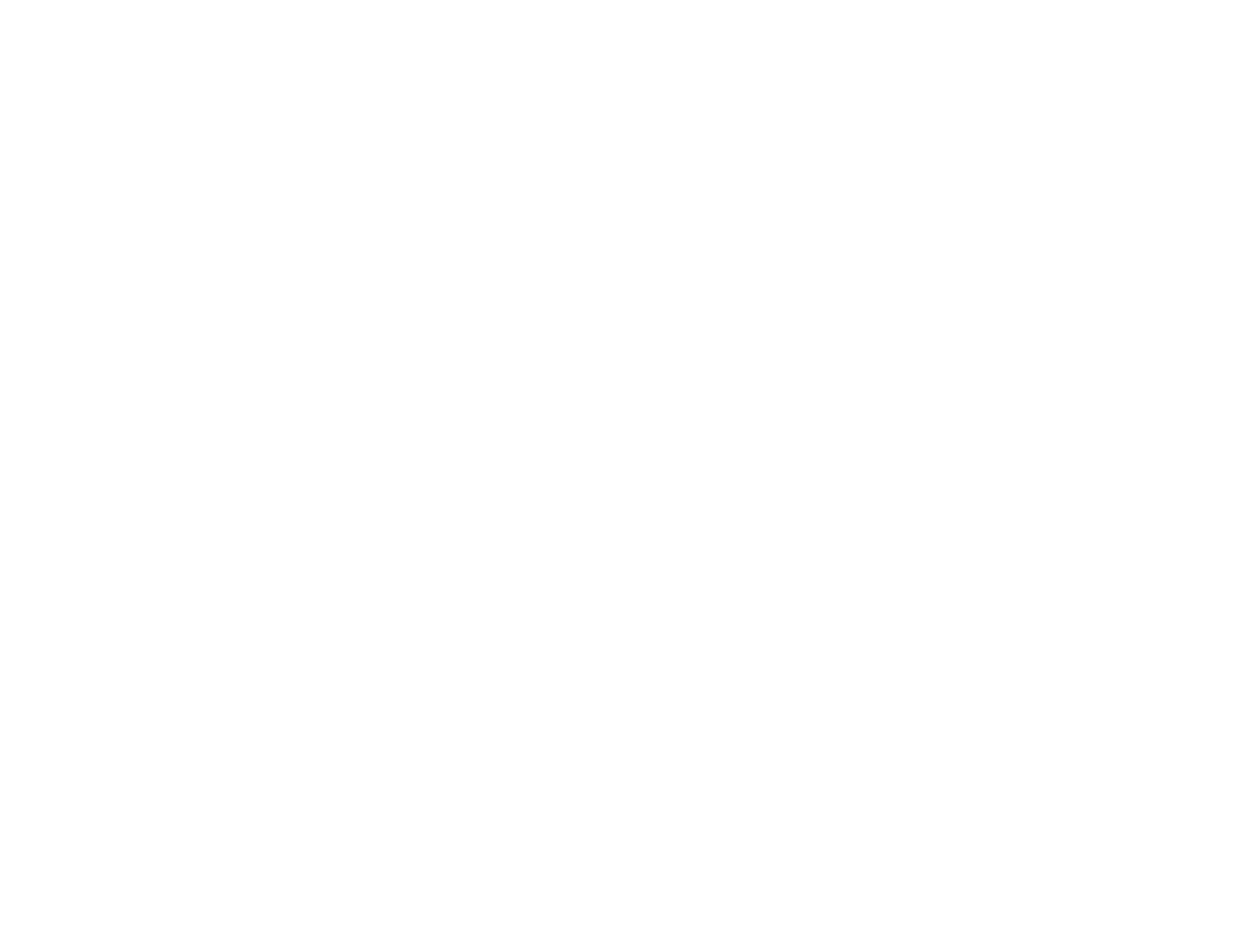
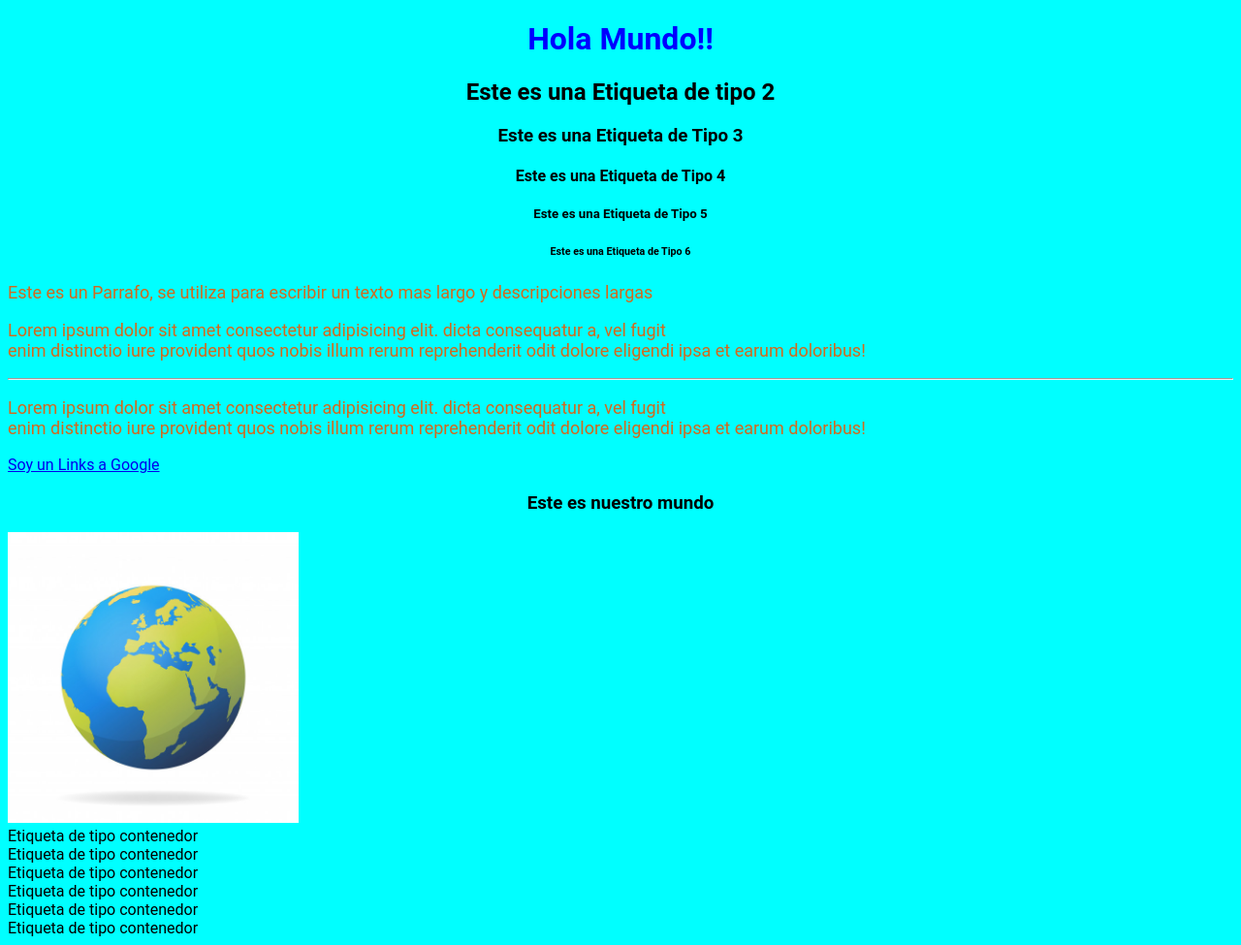
Before and after one commit to jorgeflen/miproyecto1, a plain HTML site: page index.html in a window 1280 px wide. Shown: the whole page at 97% size. Before the commit the page ends 800 px from the top, so only its background shows below. Drawn offline with Linux system fonts and the light colour scheme.

Commit message:
Inicio Mi primer pagina HTML

```diff
--- /dev/null
+++ b/estilos.css
@@ -0,0 +1,13 @@
+body{
+    background-color: aqua;
+    font-family: 'roboto', sans-serif;
+}
+
+h1, h2, h3, h4, h5, h6{
+    text-align: center;
+}
+
+p{
+    color:chocolate;
+    font-size: 18px;
+}
--- a/index.html
+++ b/index.html
@@ -1,12 +1,30 @@
+<!--Con esto indicamos que esto esta en HTML 5-->
 <!DOCTYPE html>
-<html lang="en">
+<html>
 <head>
-    <meta charset="UTF-8">
-    <meta http-equiv="X-UA-Compatible" content="IE=edge">
-    <meta name="viewport" content="width=device-width, initial-scale=1.0">
-    <title>Mi primera página</title>
+    <title>Mi primera pagina</title>
+    <link rel="stylesheet" href="estilos.css">
 </head>
 <body>
-
+    <!-- Este es un comentario-->
+<h1 style="color:blue">Hola Mundo!!</h1>
+<h2>Este es una Etiqueta de tipo 2</h2>
+<h3>Este es una Etiqueta de Tipo 3</h3>
+<h4>Este es una Etiqueta de Tipo 4</h4>
+<h5>Este es una Etiqueta de Tipo 5</h5>
+<h6>Este es una Etiqueta de Tipo 6</h6>
+<p>Este es un Parrafo, se utiliza para escribir un texto mas largo y descripciones largas</p>
+<p>Lorem ipsum dolor sit amet consectetur adipisicing elit. dicta consequatur a, vel fugit <br> enim distinctio iure provident quos nobis illum rerum reprehenderit odit dolore eligendi ipsa et earum doloribus!</p>
+<hr>
+<p>Lorem ipsum dolor sit amet consectetur adipisicing elit. dicta consequatur a, vel fugit <br> enim distinctio iure provident quos nobis illum rerum reprehenderit odit dolore eligendi ipsa et earum doloribus!</p>
+<a href="http://google.com" target="_blank">Soy un Links a Google</a>
+<h3>Este es nuestro mundo</h3>
+<img src="mundo.jpg" alt="Planeta Tierra" width="300" height="300">
+<div>Etiqueta de tipo contenedor</div>
+<main>Etiqueta de tipo contenedor</main>
+<head>Etiqueta de tipo contenedor</head>
+<footer>Etiqueta de tipo contenedor</footer>
+<section>Etiqueta de tipo contenedor</section>
+<article>Etiqueta de tipo contenedor</article>
 </body>
 </html>
```
Also changed, not shown: mundo.jpg (added).
